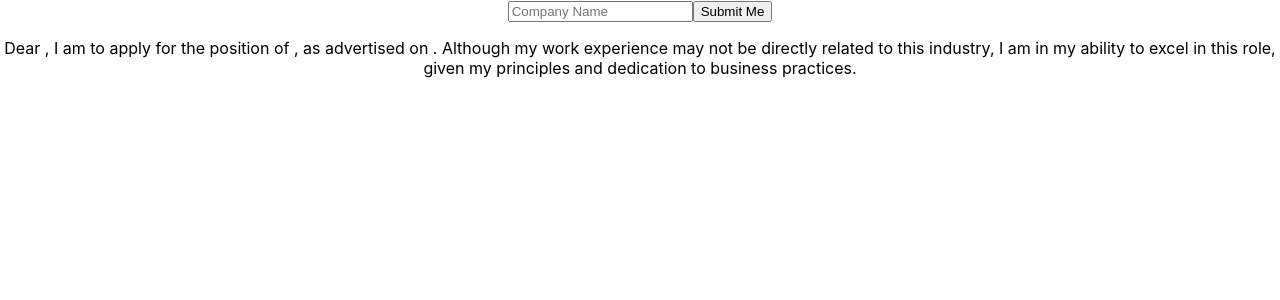
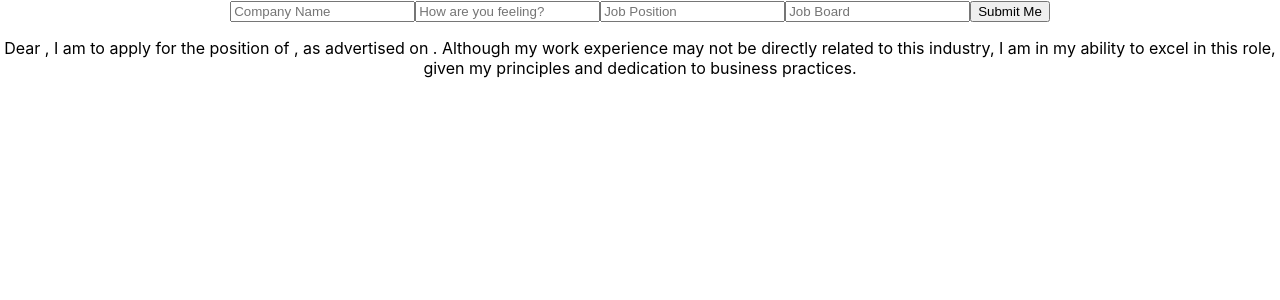
Before and after one commit to cover-letter-mad-libs/cover-letter-mad-libs, a React (Create React App) app: page / in a window 1280 px wide. Shown: the top 300 px of the page. Built offline with nearby package versions, Linux system fonts and the light colour scheme.

Commit message:
First paragraph done

```diff
--- a/src/App.js
+++ b/src/App.js
@@ -3,37 +3,76 @@ import CoverLetter from './CoverLetter';
 import { useState } from 'react';
 
 function App() {
-  const [companyName, setCompanyName] = useState('')
-  const [userCompanyName, setUserCompanyName] = useState('')
+  const [companyName, setCompanyName] = useState('');
+  const [userCompanyName, setUserCompanyName] = useState('');
+
+  const [adjective, setAdjective] = useState('');
+  const [userAdjective, setUserAdjective] = useState('');
+
+  const [jobPosition, setJobPosition] = useState('');
+  const [userJobPosition, setUserJobPosition] = useState('');
+
+  const [place, setPlace] = useState('');
+  const [userPlace, setUserPlace] = useState('');
 
   function handleSubmit(e) {
     e.preventDefault();
     setCompanyName(userCompanyName)
     setUserCompanyName('');
+
+    setAdjective(userAdjective);
+    setUserAdjective('');
+
+    setJobPosition(userJobPosition);
+    setUserJobPosition('');
+
+    setPlace(userPlace);
+    setUserPlace('');
   }
-
-  console.log(userCompanyName);
 
   return (
     <div className="App">
       <header className="App-header">
       </header>
       <div className="user-inputs">
+
         <form onSubmit={handleSubmit}>
+          {/* Company Input */}
           <input
           placeholder='Company Name'
           name='companyName'
           value={userCompanyName}
           onChange={e => setUserCompanyName(e.target.value)}/>
+
+          {/* Adjective Input */}
+          <input
+          placeholder='How are you feeling?'
+          name='adjective'
+          value={userAdjective}
+          onChange={e => setUserAdjective(e.target.value)}/>
+
+          {/* Job Position Input */}
+          <input
+          placeholder='Job Position'
+          name='jobPosition'
+          value={userJobPosition}
+          onChange={e => setUserJobPosition(e.target.value)}/>
+
+          {/* Job Board Input */}
+          <input
+          placeholder='Job Board'
+          name='place'
+          value={userPlace}
+          onChange={e => setUserPlace(e.target.value)}/>
           <button type="submit">Submit Me</button>
         </form>
       </div>
       <div className="cover-letter">
         <CoverLetter
         companyName = {companyName}
-        // adjective = {adjective}
-        // jobPosition = {jobPosition}
-        // place = {place}
+        adjective = {adjective}
+        jobPosition = {jobPosition}
+        place = {place}
         />
       </div>
     </div>
```
